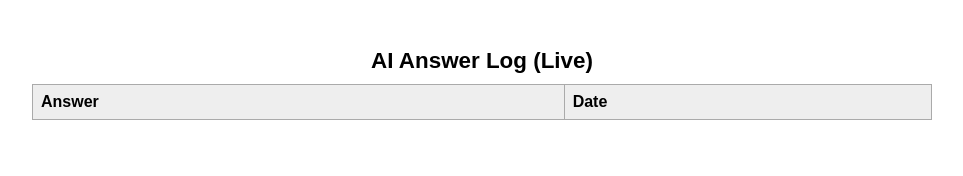
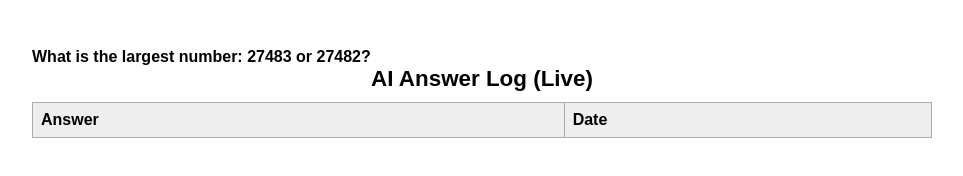
Before and after one commit to nodes-ro/AIExperiments, a plain HTML site: page index.html in a window 1280 px wide. Shown: the whole page, without its empty margins (16-979 px from the left). Drawn offline with Linux system fonts and the light colour scheme; no server answers.

Commit message:
Update index.html

```diff
--- a/index.html
+++ b/index.html
@@ -12,6 +12,10 @@
   </style>
 </head>
 <body>
+
+<div class="question-block">
+  <strong>What is the largest number: 27483 or 27482?</strong>
+</div>
 
 <table id="data-table">
   <caption>AI Answer Log (Live)</caption>
```
